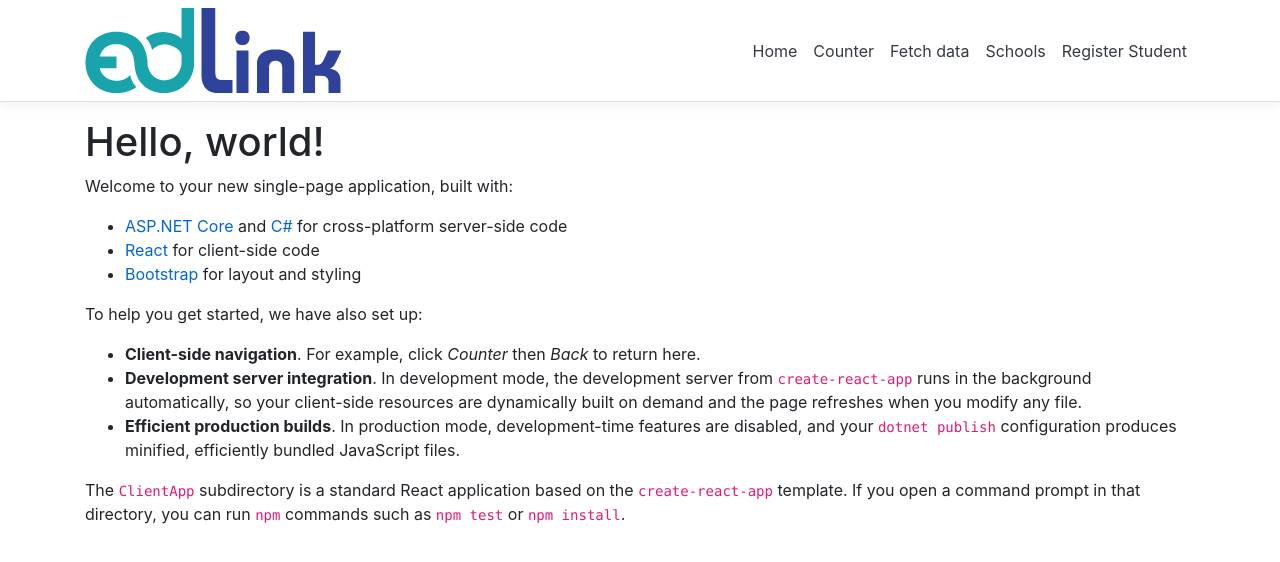
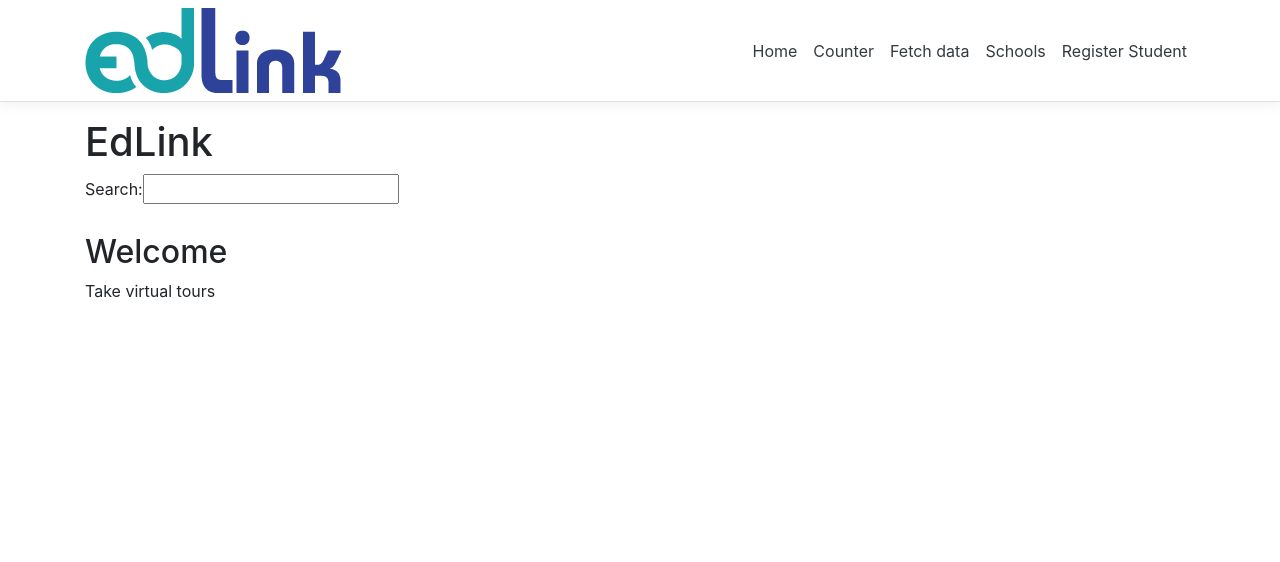
Before and after one commit to senaitesfazgi/Edlink-Capstone, a React (Create React App) app in the folder EdlinkCapstone/ClientApp/: page /schools in a window 1280 px wide. Shown: the top 562 px of the page. Built offline with nearby package versions, Linux system fonts and the light colour scheme.

Commit message:
Added  schools.js

```diff
--- a/EdlinkCapstone/ClientApp/src/components/Schools.js
+++ b/EdlinkCapstone/ClientApp/src/components/Schools.js
@@ -1,4 +1,5 @@
 import React, { Component } from 'react';
+import { CreateStudent } from './CreateStudent';
 
 export class Schools extends Component {
     static displayName = Schools.name;
@@ -6,20 +7,23 @@ export class Schools extends Component {
     render() {
         return (
             <div>
-                <h1>Hello, world!</h1>
-                <p>Welcome to your new single-page application, built with:</p>
-                <ul>
-                    <li><a href='https://get.asp.net/'>ASP.NET Core</a> and <a href='https://msdn.microsoft.com/en-us/library/67ef8sbd.aspx'>C#</a> for cross-platform server-side code</li>
-                    <li><a href='https://facebook.github.io/react/'>React</a> for client-side code</li>
-                    <li><a href='http://getbootstrap.com/'>Bootstrap</a> for layout and styling</li>
-                </ul>
-                <p>To help you get started, we have also set up:</p>
-                <ul>
-                    <li><strong>Client-side navigation</strong>. For example, click <em>Counter</em> then <em>Back</em> to return here.</li>
-                    <li><strong>Development server integration</strong>. In development mode, the development server from <code>create-react-app</code> runs in the background automatically, so your client-side resources are dynamically built on demand and the page refreshes when you modify any file.</li>
-                    <li><strong>Efficient production builds</strong>. In production mode, development-time features are disabled, and your <code>dotnet publish</code> configuration produces minified, efficiently bundled JavaScript files.</li>
-                </ul>
-                <p>The <code>ClientApp</code> subdirectory is a standard React application based on the <code>create-react-app</code> template. If you open a command prompt in that directory, you can run <code>npm</code> commands such as <code>npm test</code> or <code>npm install</code>.</p>
+                <h1>EdLink</h1>
+                <form>
+                    <label htmlfor="firstName">Search:</label>
+                    <input id="firstName" type="text"/>
+                </form>
+                <div>
+                    <img src="" />
+                    <img src="" />
+                    <img src="" />
+                    <img src="" />
+                    <img src="" />
+                    <img src="" />
+                    <img src="" />
+                    <img src="" />
+                </div>
+                <h2>Welcome</h2>
+                <p>Take virtual tours</p>
             </div>
         );
     }
```
Also changed, not shown: EdlinkCapstone/ClientApp/src/components/StudentsData.js (added, +59 -0 lines).
